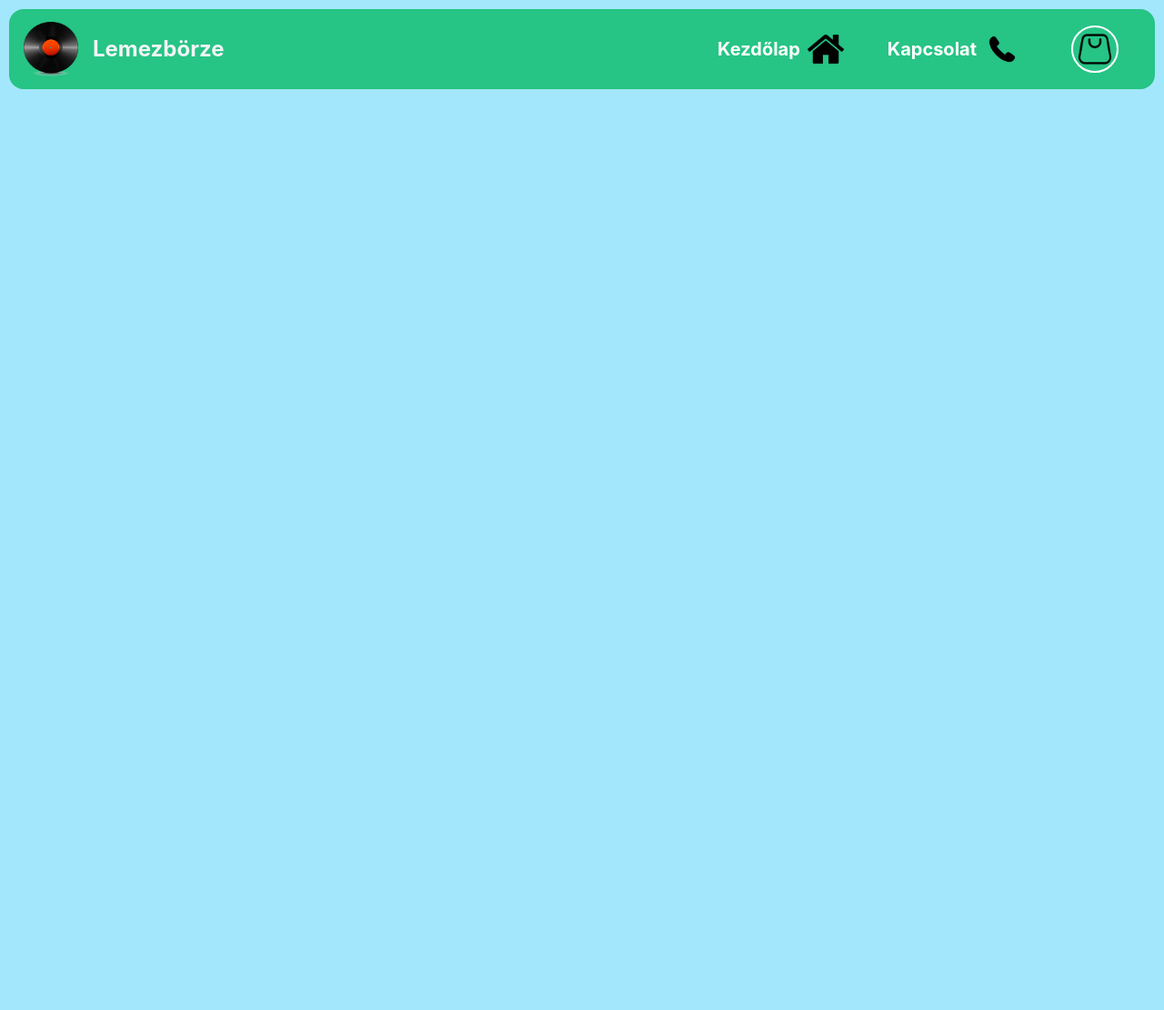
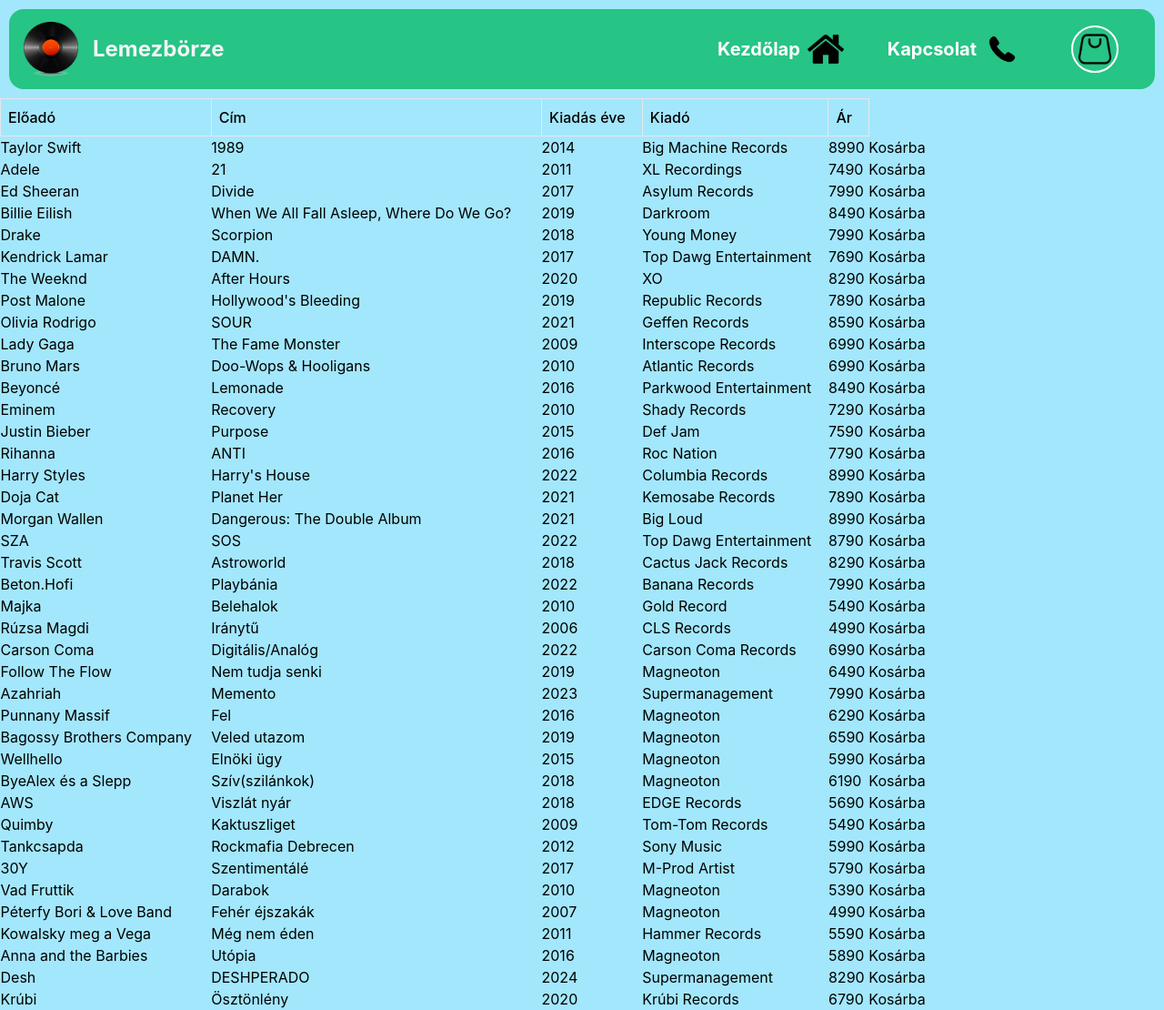
Before and after one commit to rolandhugyecz/lemezborze, a website built with Vite: page index.html in a window 1280 px wide. Shown: the whole page at 91% size. Before the commit the page ends 800 px from the top, so only its background shows below. Built offline with nearby package versions, Linux system fonts and the light colour scheme.

Commit message:
kezdetleges table + class kész + fajlolvasas kesz

```diff
--- a/index.html
+++ b/index.html
@@ -39,6 +39,17 @@
           </div>
         </div>
     </nav>
+    <table class="min-w-[80%] border-collapse table-auto md:table-fixed">
+      <thead class="table-auto md:table-header-group">
+        <th class="p-2 text-left font-medium md:border md:border-gray-200 block md:table-cell">Előadó</th>
+        <th class="p-2 text-left font-medium md:border md:border-gray-200 block md:table-cell">Cím</th>
+        <th class="p-2 text-left font-medium md:border md:border-gray-200 block md:table-cell">Kiadás éve</th>
+        <th class="p-2 text-left font-medium md:border md:border-gray-200 block md:table-cell">Kiadó</th>
+        <th class="p-2 text-left font-medium md:border md:border-gray-200 block md:table-cell">Ár</th>
+      </thead>
+      <tbody id="tablazatBody">
+      </tbody>
+    </table>
     <script type="module" src="/src/main.ts"></script>
   </body>
 </html>
--- /dev/null
+++ b/src/album.ts
@@ -0,0 +1,24 @@
+class Album{
+    artist: string;
+    record_name: string;
+    year: number;
+    publisher: string;
+    price: number;
+    constructor(row: string){
+        let slices:string[] = row.split(";")
+        this.artist = slices[0];
+        this.record_name = slices[1];
+        this.year = Number(slices[2]);
+        this.publisher = slices[3];
+        this.price = Number(slices[4]);
+    }
+        static LoadData(data: string[]): Album[]{
+        let albumok: Album[] = [];
+        data.forEach(row => {
+            albumok.push(new Album(row));
+        });
+        return albumok;
+    }
+}
+
+export {Album}
--- /dev/null
+++ b/src/data.ts
@@ -0,0 +1,44 @@
+const data = [
+    'Taylor Swift;1989;2014;Big Machine Records;8990',
+    'Adele;21;2011;XL Recordings;7490',
+    'Ed Sheeran;Divide;2017;Asylum Records;7990',
+    'Billie Eilish;When We All Fall Asleep, Where Do We Go?;2019;Darkroom;8490',
+    'Drake;Scorpion;2018;Young Money;7990',
+    'Kendrick Lamar;DAMN.;2017;Top Dawg Entertainment;7690',
+    'The Weeknd;After Hours;2020;XO;8290',
+    `Post Malone;Hollywood's Bleeding;2019;Republic Records;7890`,
+    'Olivia Rodrigo;SOUR;2021;Geffen Records;8590',
+    'Lady Gaga;The Fame Monster;2009;Interscope Records;6990',
+    'Bruno Mars;Doo-Wops & Hooligans;2010;Atlantic Records;6990',
+    'Beyoncé;Lemonade;2016;Parkwood Entertainment;8490',
+    'Eminem;Recovery;2010;Shady Records;7290',
+    'Justin Bieber;Purpose;2015;Def Jam;7590',
+    'Rihanna;ANTI;2016;Roc Nation;7790',
+    `Harry Styles;Harry's House;2022;Columbia Records;8990`,
+    'Doja Cat;Planet Her;2021;Kemosabe Records;7890',
+    'Morgan Wallen;Dangerous: The Double Album;2021;Big Loud;8990',
+    'SZA;SOS;2022;Top Dawg Entertainment;8790',
+    'Travis Scott;Astroworld;2018;Cactus Jack Records;8290',
+    'Beton.Hofi;Playbánia;2022;Banana Records;7990',
+    'Majka;Belehalok;2010;Gold Record;5490',
+    'Rúzsa Magdi;Iránytű;2006;CLS Records;4990',
+    'Carson Coma;Digitális/Analóg;2022;Carson Coma Records;6990',
+    'Follow The Flow;Nem tudja senki;2019;Magneoton;6490',
+    'Azahriah;Memento;2023;Supermanagement;7990',
+    'Punnany Massif;Fel;2016;Magneoton;6290',
+    'Bagossy Brothers Company;Veled utazom;2019;Magneoton;6590',
+    'Wellhello;Elnöki ügy;2015;Magneoton;5990',
+    'ByeAlex és a Slepp;Szív(szilánkok);2018;Magneoton;6190',
+    'AWS;Viszlát nyár;2018;EDGE Records;5690',
+    'Quimby;Kaktuszliget;2009;Tom-Tom Records;5490',
+    'Tankcsapda;Rockmafia Debrecen;2012;Sony Music;5990',
+    '30Y;Szentimentálé;2017;M-Prod Artist;5790',
+    'Vad Fruttik;Darabok;2010;Magneoton;5390',
+    'Péterfy Bori & Love Band;Fehér éjszakák;2007;Magneoton;4990',
+    'Kowalsky meg a Vega;Még nem éden;2011;Hammer Records;5590',
+    'Anna and the Barbies;Utópia;2016;Magneoton;5890',
+    'Desh;DESHPERADO;2024;Supermanagement;8290',
+    'Krúbi;Ösztönlény;2020;Krúbi Records;6790'
+];
+
+export default data;
--- a/src/main.ts
+++ b/src/main.ts
@@ -1,8 +1,20 @@
 import './style.css'
+import data from "./data.ts";
+import { Album } from './album.ts';
+
+
+const albumok: Album[] = Album.LoadData(data);
 
 const burgerBtn = document.querySelector('#burgerBtn') as HTMLButtonElement | null;
 const flexBtns = document.querySelector('#flexBtns') as HTMLDivElement | null;
+const albumTB: HTMLTableElement = document.querySelector('#tablazatBody') as HTMLTableElement;
 let isIn: boolean = false;
+
+console.log(albumok.length);
+
+
+TableLoad(albumok, albumTB)
+
 
 const szoveg = `
           <div class="flex justify-end mx-8 mb-2"> <!-- Kosár gomb -->
@@ -49,3 +61,17 @@ if (!burgerBtn || !flexBtns) {
         }
     });
  }
+
+ function TableLoad(list:Album[],table:HTMLTableElement):void{
+  list.forEach(a => {
+    let tr:HTMLTableRowElement=document.createElement('tr')
+    let Acells : string=`<td>${a.artist}</td>`+
+                              `<td>${a.record_name}</td>`+
+                              `<td>${a.year}</td>`+
+                              `<td>${a.publisher}</td>`+
+                              `<td>${a.price}</td>` +
+                              `<td>Kosárba</td>`
+    tr.innerHTML = Acells;
+    table.appendChild(tr);
+  });
+ }
```
